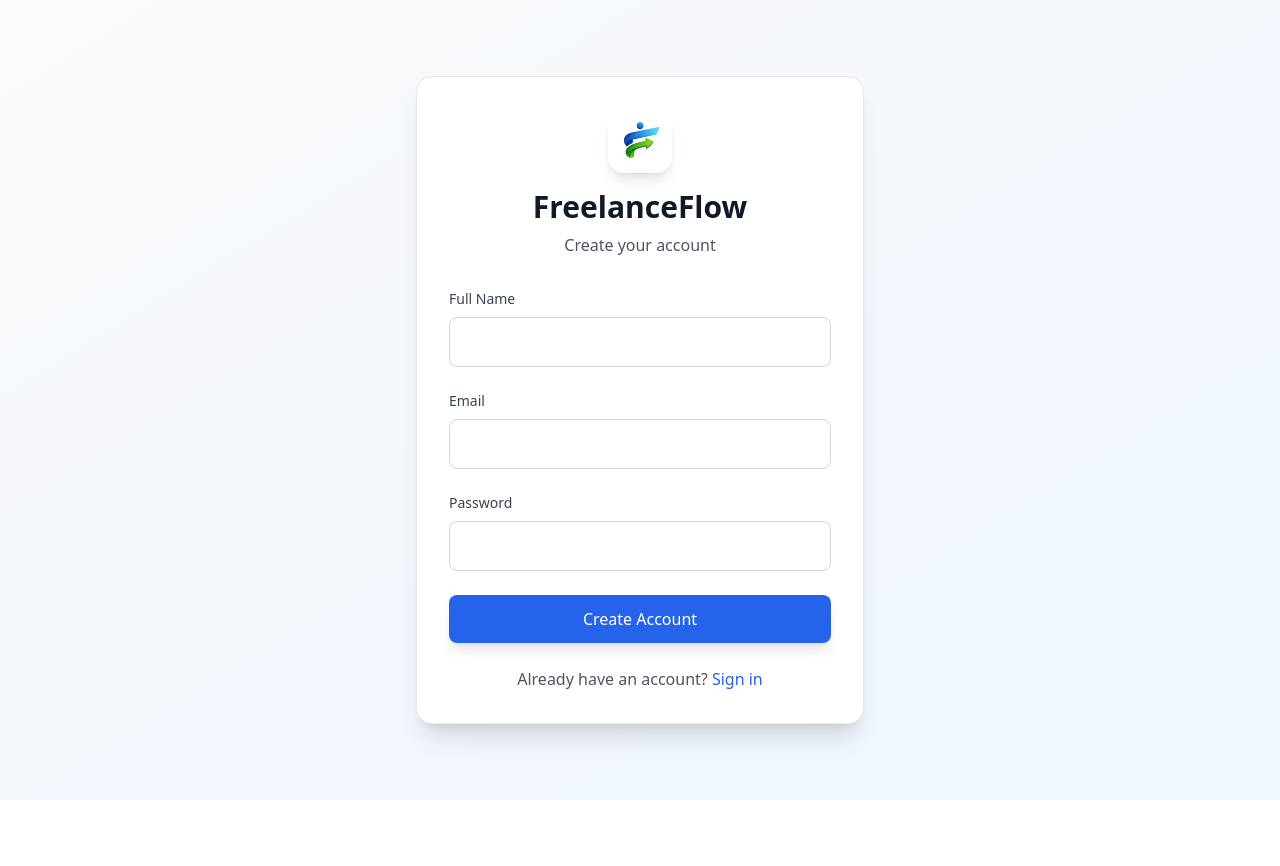
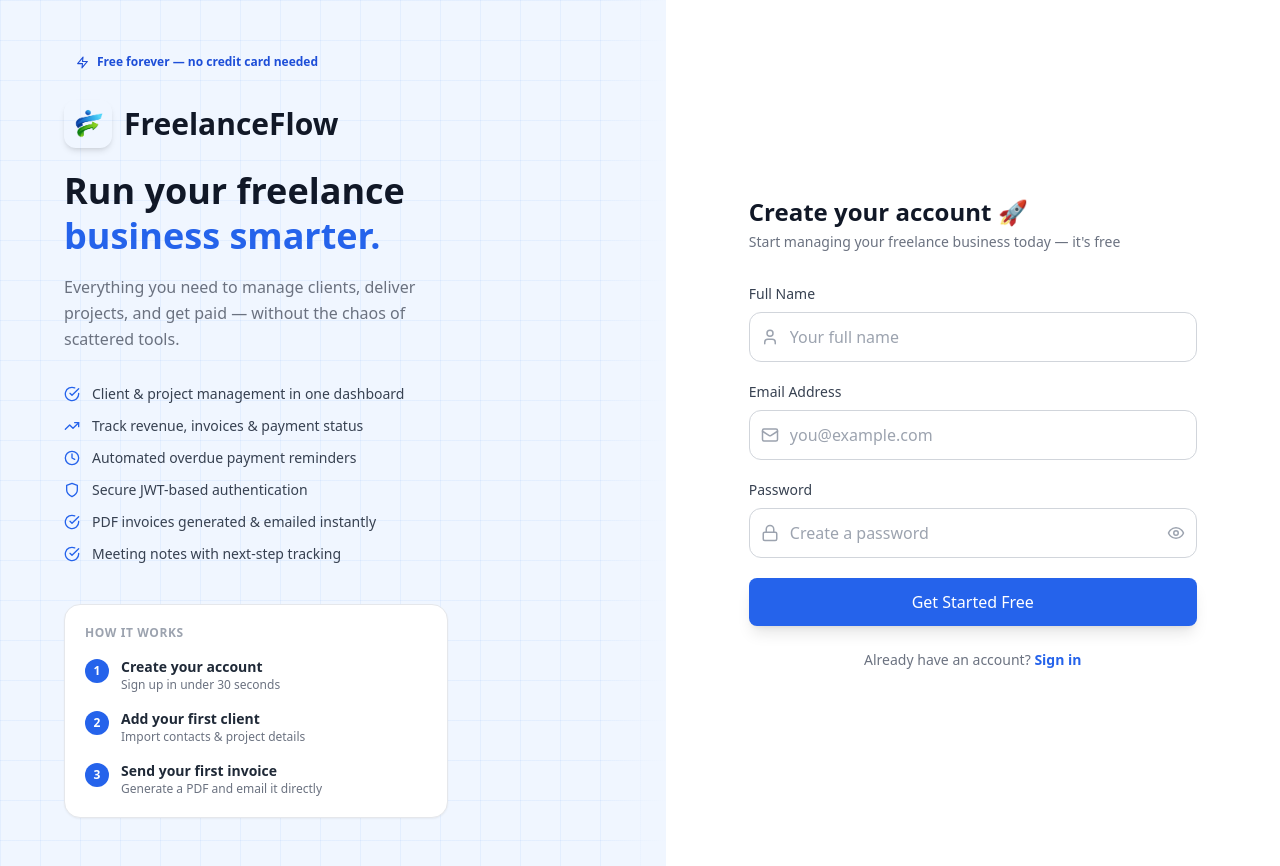
Before and after one commit to KumarSuraj07/FreelanceFlow, a React (Vite) app in the folder frontend/: page /signup in a window 1280 px wide. Before the commit the page ends 800 px from the top, so only its background shows below. Built offline with nearby package versions, Linux system fonts and the light colour scheme.

Commit message:
update ui

```diff
--- a/frontend/src/components/ui/ThreeBackground.jsx
+++ b/frontend/src/components/ui/ThreeBackground.jsx
@@ -24,7 +24,7 @@ function AnimatedSphere({ position, color }) {
 export default function ThreeBackground() {
   return (
     <div className="fixed inset-0 -z-10">
-      <Canvas camera={{ position: [0, 0, 5] }}>
+      <Canvas camera={{ position: [0, 0, 5] }} gl={{ alpha: true }} style={{ background: 'transparent' }}>
         <ambientLight intensity={0.5} />
         <pointLight position={[10, 10, 10]} />
 
--- a/frontend/src/index.css
+++ b/frontend/src/index.css
@@ -90,6 +90,14 @@ html.dark .to-blue-50    { --tw-gradient-to:   #1a2035 !important; }
     background-size: 20px 20px;
   }
 
+  .auth-grid-bg {
+    background-color: #f0f6ff;
+    background-image:
+      linear-gradient(rgba(59, 130, 246, 0.07) 1px, transparent 1px),
+      linear-gradient(90deg, rgba(59, 130, 246, 0.07) 1px, transparent 1px);
+    background-size: 40px 40px;
+  }
+
   .table-responsive {
     @apply overflow-x-auto -mx-4 sm:mx-0;
   }
--- a/frontend/src/pages/Login.jsx
+++ b/frontend/src/pages/Login.jsx
@@ -3,20 +3,31 @@ import { Link } from 'react-router-dom'
 import { motion } from 'framer-motion'
 import { useAuth } from '../context/AuthContext'
 import { toast } from 'react-hot-toast'
-import { Mail, Lock, Eye, EyeOff } from 'lucide-react'
-import ThreeBackground from '../components/ui/ThreeBackground'
+import { Mail, Lock, Eye, EyeOff, Users, FileText, DollarSign, BarChart2, Zap, Star } from 'lucide-react'
+
+const features = [
+  { icon: Users,      label: 'Client Management',     desc: 'Store contacts, budgets & project types' },
+  { icon: BarChart2,  label: 'Project Tracking',       desc: 'Deadlines, deliverables & progress' },
+  { icon: DollarSign, label: 'Invoice System',         desc: 'Generate PDFs & email clients instantly' },
+  { icon: FileText,   label: 'Meeting Notes',          desc: 'Log notes & next steps per client' },
+]
+
+const stats = [
+  { value: '100%', label: 'Free to use' },
+  { value: '4',    label: 'Core modules' },
+  { value: '∞',    label: 'Clients & projects' },
+]
 
 export default function Login() {
-  const [email, setEmail] = useState('')
-  const [password, setPassword] = useState('')
+  const [email, setEmail]           = useState('')
+  const [password, setPassword]     = useState('')
   const [showPassword, setShowPassword] = useState(false)
-  const [loading, setLoading] = useState(false)
+  const [loading, setLoading]       = useState(false)
   const { login } = useAuth()
 
   const handleSubmit = async (e) => {
     e.preventDefault()
     setLoading(true)
-
     try {
       await login(email, password)
       toast.success('Login successful!')
@@ -28,66 +39,132 @@ export default function Login() {
   }
 
   return (
-    <div className="min-h-screen flex items-center justify-center bg-gradient-to-br from-gray-50 to-blue-50 transition-all duration-300 px-4 py-8">
-      <div className="fixed inset-0 grid-pattern opacity-30"></div>
-      <ThreeBackground />
+    <div className="min-h-screen flex">
+      {/* ── Left panel ── */}
       <motion.div
-        className="bg-white p-6 sm:p-8 rounded-2xl shadow-2xl w-full max-w-md z-10 border border-gray-200"
-        initial={{ opacity: 0, scale: 0.9, y: 20 }}
-        animate={{ opacity: 1, scale: 1, y: 0 }}
+        className="hidden md:flex flex-col justify-center auth-grid-bg w-[52%] pl-16 pr-12 py-12 relative overflow-hidden"
+        initial={{ opacity: 0, x: -40 }}
+        animate={{ opacity: 1, x: 0 }}
+        transition={{ duration: 0.6 }}
+      >
+        {/* Gradient fade on right edge */}
+        <div className="absolute inset-y-0 right-0 w-16 bg-gradient-to-l from-[#f0f6ff] to-transparent pointer-events-none" />
+
+        {/* Badge */}
+        <div className="inline-flex items-center gap-2 bg-primary-100 text-primary-700 text-xs font-semibold px-3 py-1.5 rounded-full w-fit mb-6">
+          <Zap size={13} />
+          CRM built for freelancers
+        </div>
+
+        {/* Logo + name */}
+        <div className="flex items-center gap-3 mb-5">
+          <img src="/icon.png" alt="FreelanceFlow" className="w-12 h-12 rounded-xl shadow-md" />
+          <span className="text-3xl font-bold text-gray-900">FreelanceFlow</span>
+        </div>
+
+        {/* Headline */}
+        <h2 className="text-4xl font-extrabold text-gray-900 leading-tight mb-4">
+          Your freelance business,<br />
+          <span className="text-primary-600">all in one place.</span>
+        </h2>
+        <p className="text-gray-500 text-base mb-8 max-w-sm leading-relaxed">
+          Stop juggling spreadsheets and sticky notes. FreelanceFlow gives you a clean, powerful workspace to manage every part of your freelance career.
+        </p>
+
+        {/* Stats row */}
+        <div className="flex gap-6 mb-10">
+          {stats.map(({ value, label }) => (
+            <div key={label} className="text-center">
+              <div className="text-2xl font-extrabold text-primary-600">{value}</div>
+              <div className="text-xs text-gray-500 mt-0.5">{label}</div>
+            </div>
+          ))}
+        </div>
+
+        {/* Feature list */}
+        <ul className="space-y-4 mb-10">
+          {features.map(({ icon: Icon, label, desc }) => (
+            <li key={label} className="flex items-start gap-3">
+              <span className="bg-white border border-primary-100 text-primary-600 p-2 rounded-lg shadow-sm mt-0.5">
+                <Icon size={16} />
+              </span>
+              <div>
+                <div className="text-sm font-semibold text-gray-800">{label}</div>
+                <div className="text-xs text-gray-500">{desc}</div>
+              </div>
+            </li>
+          ))}
+        </ul>
+
+        {/* Testimonial */}
+        <div className="bg-white border border-gray-200 rounded-2xl p-5 shadow-sm max-w-sm">
+          <div className="flex gap-0.5 mb-2">
+            {[...Array(5)].map((_, i) => <Star key={i} size={13} className="fill-yellow-400 text-yellow-400" />)}
+          </div>
+          <p className="text-sm text-gray-600 italic leading-relaxed">
+            "FreelanceFlow completely changed how I run my business. Invoicing used to take hours — now it's done in minutes."
+          </p>
+          <div className="mt-3 flex items-center gap-2">
+            <div className="w-7 h-7 rounded-full bg-primary-100 flex items-center justify-center text-primary-700 text-xs font-bold">A</div>
+            <div>
+              <div className="text-xs font-semibold text-gray-800">Alex M.</div>
+              <div className="text-xs text-gray-400">Freelance Designer</div>
+            </div>
+          </div>
+        </div>
+      </motion.div>
+
+      {/* ── Right panel — form ── */}
+      <div className="flex flex-1 items-center justify-center px-6 py-10 bg-white z-10">
+        <motion.div
+          className="w-full max-w-md"
+          initial={{ opacity: 0, y: 20 }}
+          animate={{ opacity: 1, y: 0 }}
           transition={{ duration: 0.5 }}
         >
-        <div className="text-center mb-8">
-          <motion.div
-            className="inline-flex items-center justify-center mb-4"
-            initial={{ scale: 0 }}
-            animate={{ scale: 1 }}
-            transition={{ duration: 0.5, delay: 0.2 }}
-          >
-            <img src="/icon.png" alt="FreelanceFlow" className="w-16 h-16 rounded-2xl object-contain shadow-lg" />
-          </motion.div>
-          <h1 className="text-2xl sm:text-3xl font-bold text-gray-900">FreelanceFlow</h1>
-          <p className="text-gray-600 mt-2 text-sm sm:text-base">Sign in to your account</p>
+          {/* Mobile header */}
+          <div className="flex md:hidden items-center gap-3 mb-8">
+            <img src="/icon.png" alt="FreelanceFlow" className="w-10 h-10 rounded-xl shadow" />
+            <span className="text-xl font-bold text-gray-900">FreelanceFlow</span>
           </div>
 
-        <form onSubmit={handleSubmit} className="space-y-6">
+          <h3 className="text-2xl font-bold text-gray-900 mb-1">Welcome back 👋</h3>
+          <p className="text-gray-500 text-sm mb-8">Sign in to manage your freelance business</p>
+
+          <form onSubmit={handleSubmit} className="space-y-5">
             <div>
-            <label className="block text-sm font-medium text-gray-700 mb-2">
-              Email Address
-            </label>
+              <label className="block text-sm font-medium text-gray-700 mb-2">Email Address</label>
               <div className="relative">
-              <Mail className="absolute left-3 top-1/2 transform -translate-y-1/2 text-gray-400" size={20} />
+                <Mail className="absolute left-3 top-1/2 -translate-y-1/2 text-gray-400" size={18} />
                 <input
                   type="email"
                   value={email}
                   onChange={(e) => setEmail(e.target.value)}
-                className="w-full pl-10 pr-4 py-3 bg-white border border-gray-300 rounded-xl focus:outline-none focus:ring-2 focus:ring-primary-500 focus:border-transparent text-gray-900 transition-all duration-200"
-                placeholder="Enter your email"
+                  className="w-full pl-10 pr-4 py-3 border border-gray-300 rounded-xl focus:outline-none focus:ring-2 focus:ring-primary-500 focus:border-transparent text-gray-900 transition-all"
+                  placeholder="you@example.com"
                   required
                 />
               </div>
             </div>
 
             <div>
-            <label className="block text-sm font-medium text-gray-700 mb-2">
-              Password
-            </label>
+              <label className="block text-sm font-medium text-gray-700 mb-2">Password</label>
               <div className="relative">
-              <Lock className="absolute left-3 top-1/2 transform -translate-y-1/2 text-gray-400" size={20} />
+                <Lock className="absolute left-3 top-1/2 -translate-y-1/2 text-gray-400" size={18} />
                 <input
                   type={showPassword ? 'text' : 'password'}
                   value={password}
                   onChange={(e) => setPassword(e.target.value)}
-                className="w-full pl-10 pr-12 py-3 bg-white border border-gray-300 rounded-xl focus:outline-none focus:ring-2 focus:ring-primary-500 focus:border-transparent text-gray-900 transition-all duration-200"
+                  className="w-full pl-10 pr-12 py-3 border border-gray-300 rounded-xl focus:outline-none focus:ring-2 focus:ring-primary-500 focus:border-transparent text-gray-900 transition-all"
                   placeholder="Enter your password"
                   required
                 />
                 <button
                   type="button"
                   onClick={() => setShowPassword(!showPassword)}
-                className="absolute right-3 top-1/2 transform -translate-y-1/2 text-gray-400 hover:text-gray-600"
+                  className="absolute right-3 top-1/2 -translate-y-1/2 text-gray-400 hover:text-gray-600"
                 >
-                {showPassword ? <EyeOff size={20} /> : <Eye size={20} />}
+                  {showPassword ? <EyeOff size={18} /> : <Eye size={18} />}
                 </button>
               </div>
             </div>
@@ -100,25 +177,22 @@ export default function Login() {
               whileTap={{ scale: loading ? 1 : 0.98 }}
             >
               {loading ? (
-              <div className="flex items-center justify-center space-x-2">
-                <div className="w-4 h-4 border-2 border-white border-t-transparent rounded-full animate-spin"></div>
+                <div className="flex items-center justify-center gap-2">
+                  <div className="w-4 h-4 border-2 border-white border-t-transparent rounded-full animate-spin" />
                   <span>Signing in...</span>
                 </div>
-            ) : (
-              'Sign In'
-            )}
+              ) : 'Sign In'}
             </motion.button>
           </form>
 
-        <div className="mt-6 text-center">
-          <p className="text-gray-600">
+          <p className="mt-6 text-center text-gray-500 text-sm">
             Don't have an account?{' '}
-            <Link to="/signup" className="text-primary-600 hover:text-primary-700 font-medium transition-colors">
-              Sign up
+            <Link to="/signup" className="text-primary-600 hover:text-primary-700 font-semibold">
+              Sign up free
             </Link>
           </p>
+        </motion.div>
       </div>
-      </motion.div>
     </div>
   )
 }
--- a/frontend/src/pages/Signup.jsx
+++ b/frontend/src/pages/Signup.jsx
@@ -3,19 +3,34 @@ import { Link } from 'react-router-dom'
 import { motion } from 'framer-motion'
 import { useAuth } from '../context/AuthContext'
 import { toast } from 'react-hot-toast'
-import ThreeBackground from '../components/ui/ThreeBackground'
+import { User, Mail, Lock, Eye, EyeOff, CheckCircle, Zap, Clock, TrendingUp, Shield } from 'lucide-react'
+
+const perks = [
+  { icon: CheckCircle, text: 'Client & project management in one dashboard' },
+  { icon: TrendingUp,  text: 'Track revenue, invoices & payment status' },
+  { icon: Clock,       text: 'Automated overdue payment reminders' },
+  { icon: Shield,      text: 'Secure JWT-based authentication' },
+  { icon: CheckCircle, text: 'PDF invoices generated & emailed instantly' },
+  { icon: CheckCircle, text: 'Meeting notes with next-step tracking' },
+]
+
+const steps = [
+  { num: '1', title: 'Create your account',    desc: 'Sign up in under 30 seconds' },
+  { num: '2', title: 'Add your first client',  desc: 'Import contacts & project details' },
+  { num: '3', title: 'Send your first invoice', desc: 'Generate a PDF and email it directly' },
+]
 
 export default function Signup() {
-  const [name, setName] = useState('')
-  const [email, setEmail] = useState('')
-  const [password, setPassword] = useState('')
-  const [loading, setLoading] = useState(false)
+  const [name, setName]             = useState('')
+  const [email, setEmail]           = useState('')
+  const [password, setPassword]     = useState('')
+  const [showPassword, setShowPassword] = useState(false)
+  const [loading, setLoading]       = useState(false)
   const { signup } = useAuth()
 
   const handleSubmit = async (e) => {
     e.preventDefault()
     setLoading(true)
-
     try {
       await signup(name, email, password)
       toast.success('Account created successfully!')
@@ -27,83 +42,161 @@ export default function Signup() {
   }
 
   return (
-    <div className="min-h-screen flex items-center justify-center bg-gradient-to-br from-gray-50 to-blue-50">
-      <ThreeBackground />
+    <div className="min-h-screen flex">
+      {/* ── Left panel ── */}
       <motion.div
-        className="bg-white p-8 rounded-2xl shadow-xl w-full max-w-md mx-4 z-10 border border-gray-200"
-        initial={{ opacity: 0, scale: 0.9 }}
-        animate={{ opacity: 1, scale: 1 }}
+        className="hidden md:flex flex-col justify-center auth-grid-bg w-[52%] pl-16 pr-12 py-12 relative overflow-hidden"
+        initial={{ opacity: 0, x: -40 }}
+        animate={{ opacity: 1, x: 0 }}
+        transition={{ duration: 0.6 }}
+      >
+        {/* Gradient fade on right edge */}
+        <div className="absolute inset-y-0 right-0 w-16 bg-gradient-to-l from-[#f0f6ff] to-transparent pointer-events-none" />
+
+        {/* Badge */}
+        <div className="inline-flex items-center gap-2 bg-primary-100 text-primary-700 text-xs font-semibold px-3 py-1.5 rounded-full w-fit mb-6">
+          <Zap size={13} />
+          Free forever — no credit card needed
+        </div>
+
+        {/* Logo + name */}
+        <div className="flex items-center gap-3 mb-5">
+          <img src="/icon.png" alt="FreelanceFlow" className="w-12 h-12 rounded-xl shadow-md" />
+          <span className="text-3xl font-bold text-gray-900">FreelanceFlow</span>
+        </div>
+
+        {/* Headline */}
+        <h2 className="text-4xl font-extrabold text-gray-900 leading-tight mb-4">
+          Run your freelance<br />
+          <span className="text-primary-600">business smarter.</span>
+        </h2>
+        <p className="text-gray-500 text-base mb-8 max-w-sm leading-relaxed">
+          Everything you need to manage clients, deliver projects, and get paid — without the chaos of scattered tools.
+        </p>
+
+        {/* Perks */}
+        <ul className="space-y-3 mb-10">
+          {perks.map(({ icon: Icon, text }) => (
+            <li key={text} className="flex items-center gap-3 text-sm text-gray-700">
+              <Icon size={16} className="text-primary-600 shrink-0" />
+              {text}
+            </li>
+          ))}
+        </ul>
+
+        {/* How it works */}
+        <div className="bg-white border border-gray-200 rounded-2xl p-5 shadow-sm max-w-sm">
+          <p className="text-xs font-semibold text-gray-400 uppercase tracking-wider mb-4">How it works</p>
+          <ol className="space-y-4">
+            {steps.map(({ num, title, desc }) => (
+              <li key={num} className="flex items-start gap-3">
+                <span className="w-6 h-6 rounded-full bg-primary-600 text-white text-xs font-bold flex items-center justify-center shrink-0 mt-0.5">
+                  {num}
+                </span>
+                <div>
+                  <div className="text-sm font-semibold text-gray-800">{title}</div>
+                  <div className="text-xs text-gray-500">{desc}</div>
+                </div>
+              </li>
+            ))}
+          </ol>
+        </div>
+      </motion.div>
+
+      {/* ── Right panel — form ── */}
+      <div className="flex flex-1 items-center justify-center px-6 py-10 bg-white z-10">
+        <motion.div
+          className="w-full max-w-md"
+          initial={{ opacity: 0, y: 20 }}
+          animate={{ opacity: 1, y: 0 }}
           transition={{ duration: 0.5 }}
         >
-        <div className="text-center mb-8">
-          <motion.div
-            className="inline-flex items-center justify-center mb-4"
-            initial={{ scale: 0 }}
-            animate={{ scale: 1 }}
-            transition={{ duration: 0.5, delay: 0.2 }}
-          >
-            <img src="/icon.png" alt="FreelanceFlow" className="w-16 h-16 rounded-2xl object-contain shadow-lg" />
-          </motion.div>
-          <h1 className="text-3xl font-bold text-gray-900">FreelanceFlow</h1>
-          <p className="text-gray-600 mt-2">Create your account</p>
+          {/* Mobile header */}
+          <div className="flex md:hidden items-center gap-3 mb-8">
+            <img src="/icon.png" alt="FreelanceFlow" className="w-10 h-10 rounded-xl shadow" />
+            <span className="text-xl font-bold text-gray-900">FreelanceFlow</span>
           </div>
 
-        <form onSubmit={handleSubmit} className="space-y-6">
+          <h3 className="text-2xl font-bold text-gray-900 mb-1">Create your account 🚀</h3>
+          <p className="text-gray-500 text-sm mb-8">Start managing your freelance business today — it's free</p>
+
+          <form onSubmit={handleSubmit} className="space-y-5">
             <div>
-            <label className="block text-sm font-medium text-gray-700 mb-2">
-              Full Name
-            </label>
+              <label className="block text-sm font-medium text-gray-700 mb-2">Full Name</label>
+              <div className="relative">
+                <User className="absolute left-3 top-1/2 -translate-y-1/2 text-gray-400" size={18} />
                 <input
                   type="text"
                   value={name}
                   onChange={(e) => setName(e.target.value)}
-              className="w-full px-4 py-3 bg-white border border-gray-300 rounded-lg focus:outline-none focus:ring-2 focus:ring-primary-500 focus:border-transparent text-gray-900"
+                  className="w-full pl-10 pr-4 py-3 border border-gray-300 rounded-xl focus:outline-none focus:ring-2 focus:ring-primary-500 focus:border-transparent text-gray-900 transition-all"
+                  placeholder="Your full name"
                   required
                 />
               </div>
+            </div>
 
             <div>
-            <label className="block text-sm font-medium text-gray-700 mb-2">
-              Email
-            </label>
+              <label className="block text-sm font-medium text-gray-700 mb-2">Email Address</label>
+              <div className="relative">
+                <Mail className="absolute left-3 top-1/2 -translate-y-1/2 text-gray-400" size={18} />
                 <input
                   type="email"
                   value={email}
                   onChange={(e) => setEmail(e.target.value)}
-              className="w-full px-4 py-3 bg-white border border-gray-300 rounded-lg focus:outline-none focus:ring-2 focus:ring-primary-500 focus:border-transparent text-gray-900"
+                  className="w-full pl-10 pr-4 py-3 border border-gray-300 rounded-xl focus:outline-none focus:ring-2 focus:ring-primary-500 focus:border-transparent text-gray-900 transition-all"
+                  placeholder="you@example.com"
                   required
                 />
               </div>
+            </div>
 
             <div>
-            <label className="block text-sm font-medium text-gray-700 mb-2">
-              Password
-            </label>
+              <label className="block text-sm font-medium text-gray-700 mb-2">Password</label>
+              <div className="relative">
+                <Lock className="absolute left-3 top-1/2 -translate-y-1/2 text-gray-400" size={18} />
                 <input
-              type="password"
+                  type={showPassword ? 'text' : 'password'}
                   value={password}
                   onChange={(e) => setPassword(e.target.value)}
-              className="w-full px-4 py-3 bg-white border border-gray-300 rounded-lg focus:outline-none focus:ring-2 focus:ring-primary-500 focus:border-transparent text-gray-900"
+                  className="w-full pl-10 pr-12 py-3 border border-gray-300 rounded-xl focus:outline-none focus:ring-2 focus:ring-primary-500 focus:border-transparent text-gray-900 transition-all"
+                  placeholder="Create a password"
                   required
                 />
+                <button
+                  type="button"
+                  onClick={() => setShowPassword(!showPassword)}
+                  className="absolute right-3 top-1/2 -translate-y-1/2 text-gray-400 hover:text-gray-600"
+                >
+                  {showPassword ? <EyeOff size={18} /> : <Eye size={18} />}
+                </button>
+              </div>
             </div>
 
-          <button
+            <motion.button
               type="submit"
               disabled={loading}
-            className="w-full btn-primary py-3 disabled:opacity-50"
+              className="w-full btn-primary py-3 disabled:opacity-50 disabled:cursor-not-allowed"
+              whileHover={{ scale: loading ? 1 : 1.02 }}
+              whileTap={{ scale: loading ? 1 : 0.98 }}
             >
-            {loading ? 'Creating account...' : 'Create Account'}
-          </button>
+              {loading ? (
+                <div className="flex items-center justify-center gap-2">
+                  <div className="w-4 h-4 border-2 border-white border-t-transparent rounded-full animate-spin" />
+                  <span>Creating account...</span>
+                </div>
+              ) : 'Get Started Free'}
+            </motion.button>
           </form>
 
-        <p className="text-center mt-6 text-gray-600">
+          <p className="mt-6 text-center text-gray-500 text-sm">
             Already have an account?{' '}
-          <Link to="/login" className="text-primary-600 hover:text-primary-700 font-medium">
+            <Link to="/login" className="text-primary-600 hover:text-primary-700 font-semibold">
               Sign in
             </Link>
           </p>
         </motion.div>
       </div>
+    </div>
   )
 }
```
Lines whose indentation alone changed are shown as unchanged.
